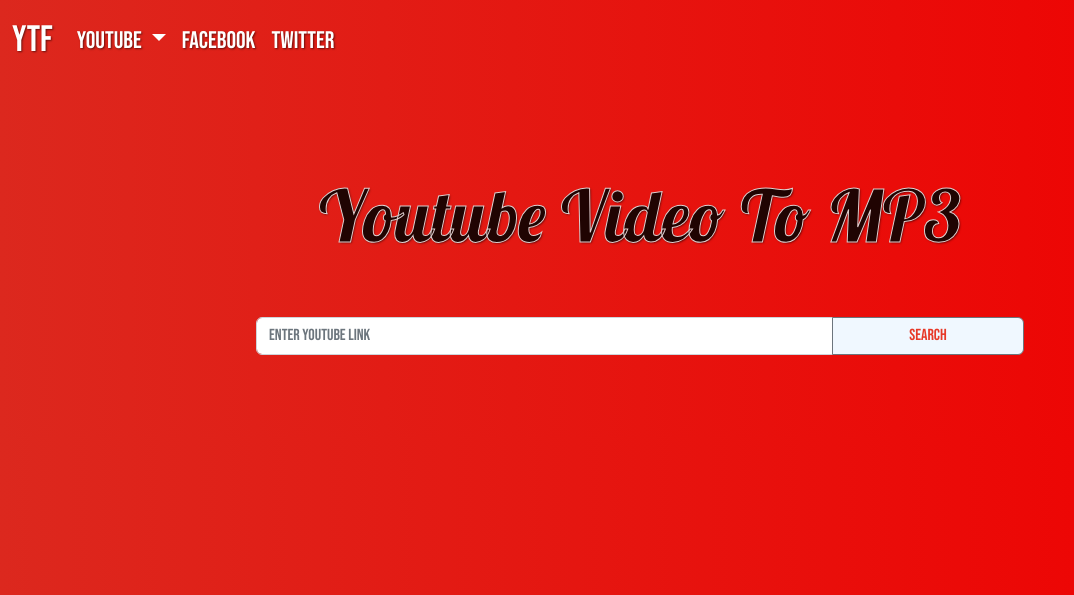
After one commit to shuvra-matrix/yft_downloder, a Django app: page /ytmusic in a window 1280 px wide. The commit adds this page. Shown: the top 595 px of the page, without its empty margins (0-1074 px from the left). Run offline with Django 4.2, Linux system fonts and the light colour scheme.

Commit message:
yt music done

```diff
--- a/static/style/style.css
+++ b/static/style/style.css
@@ -1,47 +1,79 @@
 @import url('https://fonts.googleapis.com/css2?family=Bebas+Neue&family=Lobster&display=swap');
-body{
+
+body {
     margin: 0px;
     padding: 0px;
     box-sizing: border-box;
     font-family: 'Bebas Neue', cursive !important;
+    text-shadow: 1px 1px 2px rgba(0, 0, 0, 0.527) !important;
 
 
 }
-.yt_logo{
+
+.yt_logo {
     width: 10%;
 }
 
-.load{
+.load {
     position: absolute;
     top: 50%;
     width: 100%;
     margin: auto;
 }
 
-.hidden{
+.hidden {
     display: none !important;
 }
 
 
-.bodyclass{
+.bodyclass {
     overflow: hidden;
-    background: #9D50BB !important;  /* fallback for old browsers */
-    background: -webkit-linear-gradient(to right, #6E48AA, #9D50BB) !important;  /* Chrome 10-25, Safari 5.1-6 */
-    background: linear-gradient(to right, #6E48AA, #9D50BB) !important; /* W3C, IE 10+/ Edge, Firefox 16+, Chrome 26+, Opera 12+, Safari 7+ */
+    background: #9D50BB !important;
+    /* fallback for old browsers */
+    background: -webkit-linear-gradient(to right, #6E48AA, #9D50BB) !important;
+    /* Chrome 10-25, Safari 5.1-6 */
+    background: linear-gradient(to right, #6E48AA, #9D50BB) !important;
+    /* W3C, IE 10+/ Edge, Firefox 16+, Chrome 26+, Opera 12+, Safari 7+ */
 
 }
 
 .ytclass {
-background: #f85032 !important;  /* fallback for old browsers */
-background: -webkit-linear-gradient(to right, #e73827, #f85032) !important;  /* Chrome 10-25, Safari 5.1-6 */
-background: linear-gradient(to right, #e73827, #f85032) !important; /* W3C, IE 10+/ Edge, Firefox 16+, Chrome 26+, Opera 12+, Safari 7+ */
+    background: #f85032 !important;
+    /* fallback for old browsers */
+    background: -webkit-linear-gradient(to right, #e73827, #f85032) !important;
+    /* Chrome 10-25, Safari 5.1-6 */
+    background: linear-gradient(to right, #e73827, #f85032) !important;
+    /* W3C, IE 10+/ Edge, Firefox 16+, Chrome 26+, Opera 12+, Safari 7+ */
 
 }
 
-.ytdown{
-    background: #f79d00 !important;  /* fallback for old browsers */
-background: -webkit-linear-gradient(to right, #64f38c, #f79d00) !important;  /* Chrome 10-25, Safari 5.1-6 */
-background: linear-gradient(to right, #64f38c, #f79d00) !important; /* W3C, IE 10+/ Edge, Firefox 16+, Chrome 26+, Opera 12+, Safari 7+ */
+.ytdown {
+    background: #f79d00 !important;
+    /* fallback for old browsers */
+    background: -webkit-linear-gradient(to right, #64f38c, #f79d00) !important;
+    /* Chrome 10-25, Safari 5.1-6 */
+    background: linear-gradient(to right, #64f38c, #f79d00) !important;
+    /* W3C, IE 10+/ Edge, Firefox 16+, Chrome 26+, Opera 12+, Safari 7+ */
+
+}
+
+.yt_body {
+    background: #F00000 !important;
+    /* fallback for old browsers */
+    background: -webkit-linear-gradient(to right, #DC281E, #F00000) !important;
+    /* Chrome 10-25, Safari 5.1-6 */
+    background: linear-gradient(to right, #DC281E, #F00000) !important;
+    /* W3C, IE 10+/ Edge, Firefox 16+, Chrome 26+, Opera 12+, Safari 7+ */
+
+}
+
+.ytmdowns {
+    background: #6a3093 !important;
+    /* fallback for old browsers */
+    background: -webkit-linear-gradient(to right, #a044ff, #6a3093) !important;
+    /* Chrome 10-25, Safari 5.1-6 */
+    background: linear-gradient(to right, #a044ff, #6a3093) !important;
+    /* W3C, IE 10+/ Edge, Firefox 16+, Chrome 26+, Opera 12+, Safari 7+ */
 
 }
 
@@ -49,61 +81,65 @@
     --bs-bg-opacity: 0 !important;
 }
 
-.navbar-brand{
+.navbar-brand {
     color: white !important;
     font-size: 2.3rem !important;
     font-family: 'Bebas Neue', cursive !important;
 }
 
-.nav-link{
+.nav-link {
     color: white !important;
     font-size: 1.5rem !important;
     font-family: 'Bebas Neue', cursive !important;
 }
 
-.yt_main{
+.yt_main {
     width: 60%;
     margin: 5rem auto;
 }
 
-.maindown{
+.maindown {
     width: 70%;
     margin: 4px auto;
 }
 
-.img{
+.img {
     width: 100%;
     text-align: center;
 }
 
-.length{
+.length {
     margin-top: 1rem;
 }
 
-.table{
+.table {
     margin-top: 1rem !important;
 }
 
-img{
+img {
     width: 50%;
     margin: 1rem auto;
 }
 
-#button-addon2{
+#button-addon2 {
 
     background-color: aliceblue !important;
     width: 25%;
     color: #e73827;
 }
-.ytdowns{
-    background: #56ab2f !important;  /* fallback for old browsers */
-    background: -webkit-linear-gradient(to right, #a8e063, #56ab2f) !important;  /* Chrome 10-25, Safari 5.1-6 */
-    background: linear-gradient(to right, #a8e063, #56ab2f) !important; /* W3C, IE 10+/ Edge, Firefox 16+, Chrome 26+, Opera 12+, Safari 7+ */
+
+.ytdowns {
+    background: #56ab2f !important;
+    /* fallback for old browsers */
+    background: -webkit-linear-gradient(to right, #a8e063, #56ab2f) !important;
+    /* Chrome 10-25, Safari 5.1-6 */
+    background: linear-gradient(to right, #a8e063, #56ab2f) !important;
+    /* W3C, IE 10+/ Edge, Firefox 16+, Chrome 26+, Opera 12+, Safari 7+ */
 
 
 }
 
-.down{
+.down {
     border: 2px solid rebeccapurple;
     border-radius: 5px;
     padding: 1rem;
@@ -114,59 +150,65 @@
     font-size: 1.2rem;
     text-align: center;
 }
-a:link{
+
+a:link {
     text-decoration: none;
 }
 
 
-p{
+p {
     text-align: center;
 }
 
-.yt_p{
+.yt_p {
     font-family: 'Lobster', cursive;
     font-size: 4.5rem;
     margin-bottom: 3rem;
+    -webkit-text-stroke-width: 1px;
+    -webkit-text-stroke-color: rgb(223, 207, 207);
+    color: #200402;
 }
 
-.link{
+.link {
     width: 60%;
     margin: 2rem auto;
     text-align: center;
 }
 
-.ytmaindown{
+.ytmaindown {
     text-align: center;
 }
 
-@media only screen and (max-width: 600px){
-    .yt_main{
+@media only screen and (max-width: 600px) {
+    .yt_main {
         width: 85%;
         margin: 3rem auto;
     }
-    .maindown{
+
+    .maindown {
         width: 80%;
         margin: 4px auto;
     }
 
-    .img{
+    .img {
         width: 100%;
         text-align: center;
     }
 
-    .length{
+    .length {
         margin-top: 1rem;
     }
 
-    .table{
+    .table {
         margin-top: 1rem !important;
     }
 
-    img{
+    img {
         width: 60%;
         margin: 1rem auto;
     }
-    .yt_p{
+
+    .yt_p {
         font-family: 'Lobster', cursive;
         font-size: 3rem;
         margin-bottom: 3rem;
@@ -178,12 +220,16 @@
 
 
 
-};
+}
 
-@media only screen and (max-width: 280px){
-    .yt_main{
+;
+
+@media only screen and (max-width: 280px) {
+    .yt_main {
         width: 95%;
         margin: 7rem auto;
     }
 
-};
+}
+
+;
--- a/templates/header.html
+++ b/templates/header.html
@@ -1,40 +1,37 @@
 {% load static %}
 <!DOCTYPE html>
 <html lang="en">
+
 <head>
   <meta charset="utf-8" />
   <meta name="viewport" content="width=device-width, initial-scale=1" />
   <title>YTF Downloader</title>
   <link rel="shortcut icon" href="{%static 'img/yt.png' %}" type="image/x-icon">
   <link rel="stylesheet" href="{%static 'style/style.css' %}">
-    <link
-      href="https://cdn.jsdelivr.net/npm/bootstrap@5.2.0/dist/css/bootstrap.min.css"
-      rel="stylesheet"
-      integrity="sha384-gH2yIJqKdNHPEq0n4Mqa/HGKIhSkIHeL5AyhkYV8i59U5AR6csBvApHHNl/vI1Bx"
-      crossorigin="anonymous"
-    />
+  <link href="https://cdn.jsdelivr.net/npm/bootstrap@5.2.0/dist/css/bootstrap.min.css" rel="stylesheet"
+    integrity="sha384-gH2yIJqKdNHPEq0n4Mqa/HGKIhSkIHeL5AyhkYV8i59U5AR6csBvApHHNl/vI1Bx" crossorigin="anonymous" />
 </head>
-  <body class= {% if color %}{{color}} {% endif %}>
+
+<body class={% if color %}{{color}} {% endif %}>
 
   <nav class="navbar navbar-expand-lg bg-light">
     <div class="container-fluid">
 
       <a class="navbar-brand" href="{%url 'ytf:index' %}">YTF</a>
-        <button
-          class="navbar-toggler"
-          type="button"
-          data-bs-toggle="collapse"
-          data-bs-target="#navbarNavDropdown"
-          aria-controls="navbarNavDropdown"
-          aria-expanded="false"
-          aria-label="Toggle navigation"
-        >
+      <button class="navbar-toggler" type="button" data-bs-toggle="collapse" data-bs-target="#navbarNavDropdown"
+        aria-controls="navbarNavDropdown" aria-expanded="false" aria-label="Toggle navigation">
         <span class="navbar-toggler-icon"></span>
       </button>
       <div class="collapse navbar-collapse" id="navbarNavDropdown">
         <ul class="navbar-nav">
-            <li class="nav-item">
-              <a class="nav-link active" aria-current="page" href="{%url 'ytf:ytdown' %}" id="youtube" >YouTube</a>
+          <li class="nav-item dropdown">
+            <a class="nav-link dropdown-toggle" href="#" role="button" data-bs-toggle="dropdown" aria-expanded="false">
+              YouTube
+            </a>
+            <ul class="dropdown-menu">
+              <li><a class="dropdown-item" href="{%url 'ytf:ytdown' %}">YT VIDEO</a></li>
+              <li><a class="dropdown-item" href="{%url 'ytf:ytmusic' %}">VIDEO TO MUSIC</a></li>
+            </ul>
           </li>
           <li class="nav-item">
             <a class="nav-link" href="#">Facebook</a>
@@ -57,7 +54,10 @@
 
   {% endblock %}
 
-    <script src="https://cdn.jsdelivr.net/npm/bootstrap@5.2.0/dist/js/bootstrap.bundle.min.js" integrity="sha384-A3rJD856KowSb7dwlZdYEkO39Gagi7vIsF0jrRAoQmDKKtQBHUuLZ9AsSv4jD4Xa" crossorigin="anonymous"></script>
-    <script src="{%static 'js/script.js' %}" ></script>
+  <script src="https://cdn.jsdelivr.net/npm/bootstrap@5.2.0/dist/js/bootstrap.bundle.min.js"
+    integrity="sha384-A3rJD856KowSb7dwlZdYEkO39Gagi7vIsF0jrRAoQmDKKtQBHUuLZ9AsSv4jD4Xa" crossorigin="anonymous">
+  </script>
+  <script src="{%static 'js/script.js' %}"></script>
 </body>
+
 </html>
--- a/templates/ytdownpage.html
+++ b/templates/ytdownpage.html
@@ -1,13 +1,12 @@
 {% extends 'header.html' %} {% block body_block %}
-<div class="maindown " >
+<div class="maindown">
   {% if url %}
   <div class="title ytmaindown"><p>{{title}}</p></div>
   <div class="img">
     <img src="{{thumb}}" alt="" />
   </div>
   <div class="link">
-    <a class="down" href="media/{{url}}" > Download  {{reg}}</a>
+    <a class="down" href="media/{{url}}" target="_blank"> Download {{reg}}</a>
   </div>
-
 </div>
 {% endif %} {% endblock %}
--- /dev/null
+++ b/templates/ytmusic.html
@@ -0,0 +1,37 @@
+{% extends 'header.html' %} {% load static %} {% block body_block %}
+
+<div class="yt_main">
+  <div class="yt_sub">
+    <p class="yt_p">Youtube Video To MP3</p>
+  </div>
+  <div>
+    <form action="{%url 'ytf:ytmsearch' %}" method="POST">
+      {% csrf_token %}
+      <div class="input-group mb-3">
+        <input
+          type="url"
+          class="form-control"
+          placeholder="Enter YouTube Link"
+          aria-label="Recipient's username"
+          aria-describedby="button-addon2"
+          name="link"
+          required
+        />
+        <button
+          class="btn btn-outline-secondary"
+          type="submit"
+          id="button-addon2"
+        >
+          Search
+        </button>
+      </div>
+    </form>
+
+    {% if mess %}
+    <script>
+      alert("Enter Valid Youtube Link");
+    </script>
+    {% endif %}
+  </div>
+  {% endblock %}
+</div>
--- a/ytf_app/urls.py
+++ b/ytf_app/urls.py
@@ -9,9 +9,11 @@
 urlpatterns = [
     path('admin/', admin.site.urls),
     path('', views.index, name='index'),
-    path('ytdown', views.ydown , name='ytdown'),
-    path('ytdownload',views.ytdownload, name = 'ytdownload'),
-    path('downloadyt',views.yvdown,name='yvdown'),
+    path('ytdown', views.ydown, name='ytdown'),
+    path('ytdownload', views.ytdownload, name='ytdownload'),
+    path('downloadyt', views.yvdown, name='yvdown'),
+    path('ytmusic', views.ytmusic, name='ytmusic'),
+    path('ytmsearch', views.ytmsearch, name='ytmsearch'),
 ]
 
 
--- a/ytf_app/views.py
+++ b/ytf_app/views.py
@@ -1,8 +1,8 @@
-from django.shortcuts import render,redirect
+from django.shortcuts import render, redirect
 from pytube import YouTube
-import os,glob
+import os
+import glob
 from random import randint
-
 
 
 def index(request):
@@ -19,13 +19,11 @@
         else:
             os.remove(f)
 
+    my_dict = {
+        'color': 'bodyclass',
+    }
+    return render(request, 'index.html', context=my_dict)
 
-
-
-    my_dict = {
-        'color' : 'bodyclass',
-    }
-    return render(request, 'index.html',context=my_dict)
 
 def ydown(request):
     my_dict = {
@@ -38,7 +36,7 @@
 
 def ytdownload(request):
     if request.method == 'POST':
-        quality_list =[]
+        quality_list = []
         size_list = []
         link = request.POST.get('link')
         if 'youtu' not in link:
@@ -54,14 +52,14 @@
 
         try:
 
-            s1 = (yt.streams.get_by_resolution('360p').filesize)/1000000
+            s1 = round((yt.streams.get_by_resolution('360p').filesize)/1000000)
 
             size_list.append(s1)
             quality_list.append('360p')
         except:
             pass
         try:
-            s2 = (yt.streams.get_by_resolution('720p').filesize)/1000000
+            s2 = round((yt.streams.get_by_resolution('720p').filesize)/1000000)
             size_list.append(s2)
             quality_list.append('720p')
         except:
@@ -70,11 +68,11 @@
         my_dict = {
             'qlist': quality_list,
             'llist': link,
-            'color' : 'ytdown',
-            'title' : title,
-            'length' :length,
-            'thumb' : thumb,
-            'size' : size_list,
+            'color': 'ytdown',
+            'title': title,
+            'length': length,
+            'thumb': thumb,
+            'size': size_list,
         }
 
         return render(request, 'ytdownload.html', context=my_dict)
@@ -92,23 +90,64 @@
         thumb = request.POST.get('thumb')
         try:
             yt = YouTube(link)
-            link = yt.streams.filter(res=reg,progressive=True).first()
-            rand = randint(1,8909)
+            link = yt.streams.filter(res=reg, progressive=True).first()
+            rand = randint(1, 8909)
             filename = f'video{rand}.mp4'
             dc = link.download(SAVE_PATH, filename=filename)
         except:
             return redirect('/ytdown')
 
-
         url = os.path.basename(dc)
         request.session['url'] = url
         mydict = {
 
-            'color' : 'ytdowns',
-            'title' : title,
-            'url' :url,
-            'thumb' : thumb,
-            'reg' :reg,
+            'color': 'ytdowns',
+            'title': title,
+            'url': url,
+            'thumb': thumb,
+            'reg': reg,
         }
-        return render(request,'ytdownpage.html',context=mydict)
+        return render(request, 'ytdownpage.html', context=mydict)
     return redirect('/')
+
+
+def ytmusic(request):
+    my_dict = {
+        'color': 'yt_body',
+    }
+    return render(request, 'ytmusic.html', context=my_dict)
+
+
+def ytmsearch(request):
+    if request.method == 'POST':
+        SAVE_PATH = "./media"
+        dc = None
+        link = request.POST.get('link')
+        if 'youtu' not in link:
+            return redirect('/ytdown')
+        try:
+            yt = YouTube(link)
+            title = yt.title
+            length = yt.length
+            thumb = yt.thumbnail_url
+            music_list = yt.streams.filter(
+                only_audio=True, abr='128kbps').first()
+            music_size = round((yt.streams.filter(
+                only_audio=True, abr='128kbps').first().filesize)/1000000)
+            rand = randint(1, 8909)
+            filename = f'audio{rand}.mp3'
+            dc = music_list.download(SAVE_PATH, filename=filename)
+            url = os.path.basename(dc)
+            request.session['url'] = url
+
+            mydict = {
+                'color': 'ytmdowns',
+                'title': title,
+                'url': url,
+                'thumb': thumb,
+            }
+        except:
+            return redirect('/ytmusic')
+
+        return render(request, 'ytmdownload.html', context=mydict)
+    return redirect('/ytmusic')
```
Also changed, not shown: templates/ytmdownload.html (added, +14 -0 lines), db.sqlite3, 1 other file. Lines whose indentation alone changed are shown as unchanged.
